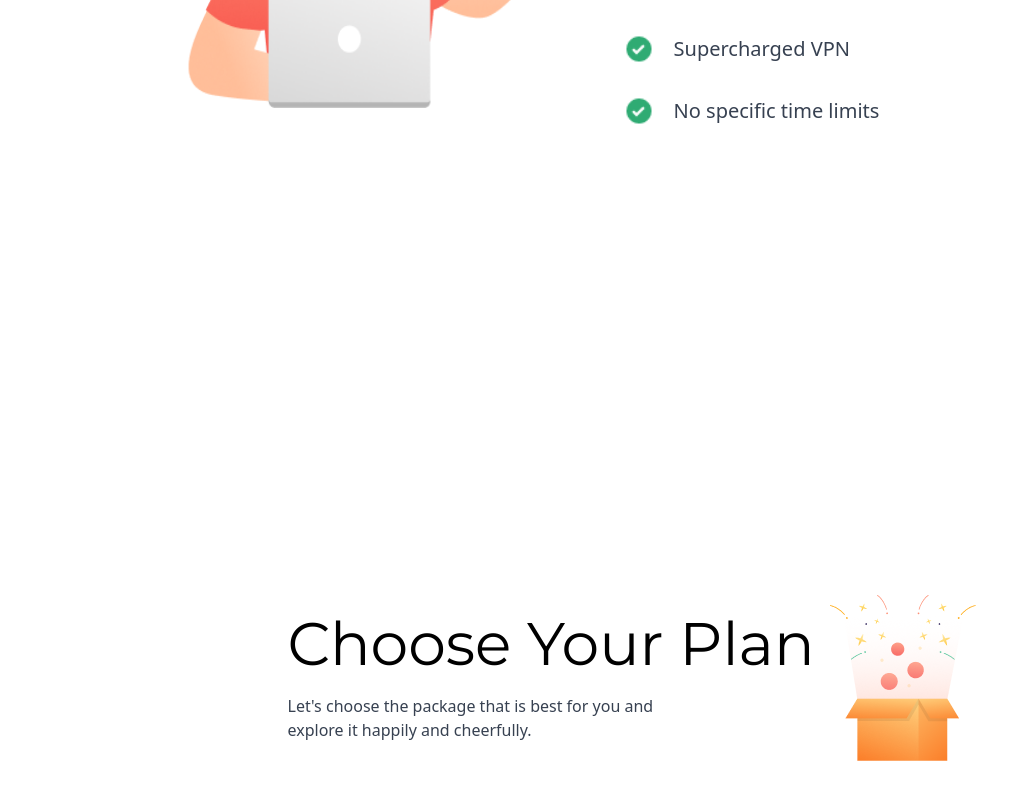
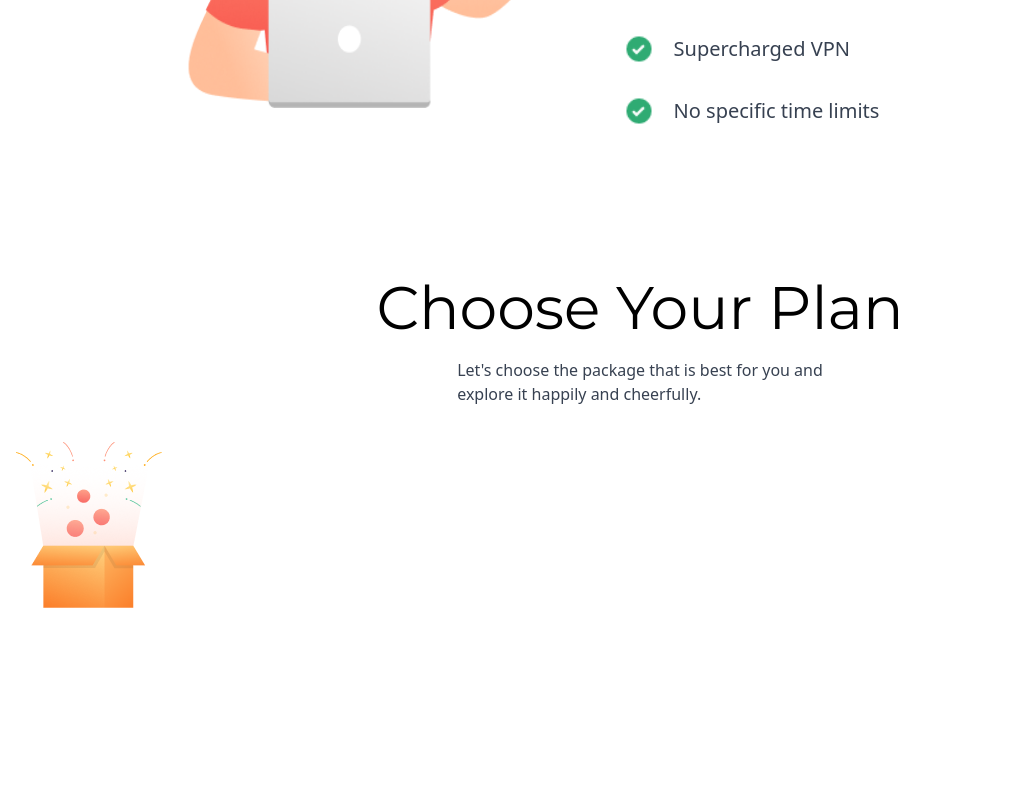
Before and after one commit to Allwyn46/laslesvpn, an Angular app: page / in a window 1280 px wide. Shown: the part 1579-2379 px from the top of the page, without its empty margins (0-1021 px from the left). Built offline with nearby package versions, Linux system fonts and the light colour scheme.

Commit message:
minor changes

```diff
--- a/src/app/components/plan/plan.html
+++ b/src/app/components/plan/plan.html
@@ -1,14 +1,17 @@
 <section class="mt-5">
-  <div class="min-h-screen flex justify-center items-center cusom-container">
-    <div>
+  <div class="min-h-screen cusom-container">
+    <div class="flex justify-center items-center">
       <h3 class="font-montserrat text-4xl md:text-5xl lg:text-6xl">Choose Your Plan</h3>
+    </div>
+
+    <div class="flex justify-center items-center">
       <p class="mt-5 text-gray-700">
         Let's choose the package that is best for you and <br />
         explore it happily and cheerfully.
       </p>
     </div>
 
-    <div class="flex justify-between items-center">
+    <div class="flex justify-between items-center mt-5">
       <div class="border-slate-700 p-4">
         <img src="assets/plan.png" alt="" class="" />
       </div>
```
Also changed, not shown: 1 other file (tests, documents, lock files or other folders).
